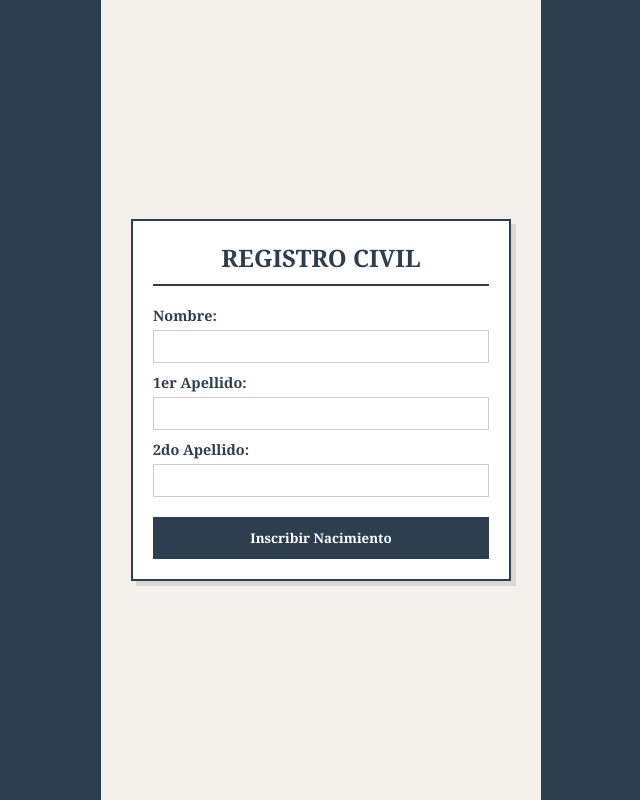
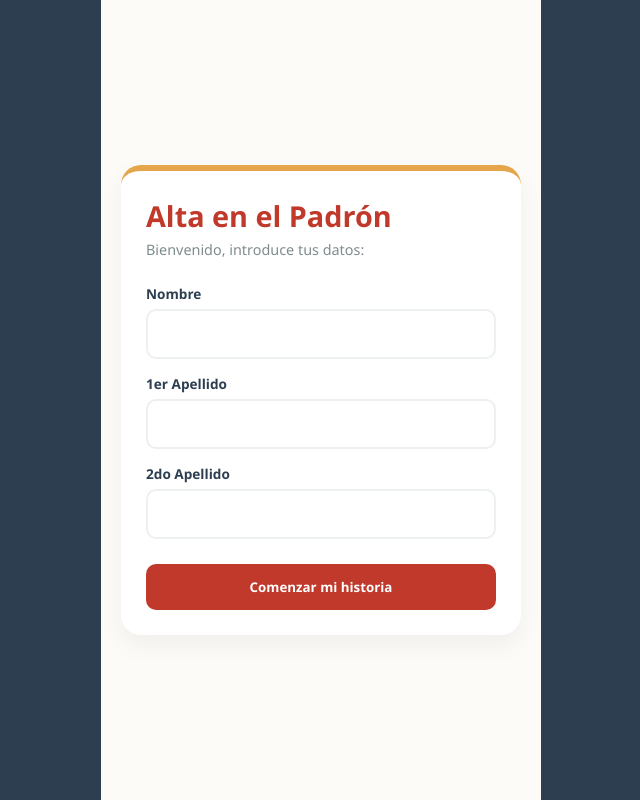
Before and after one commit to Frankgca/sevilla-life-sim, a plain HTML site: page index.html in a window 1280 px wide. Shown: the whole page, without its empty margins (319-959 px from the left). Drawn offline with Linux system fonts and the light colour scheme.

Commit message:
Update index.html

```diff
--- a/index.html
+++ b/index.html
@@ -5,209 +5,90 @@
     <meta name="viewport" content="width=device-width, initial-scale=1.0, maximum-scale=1.0, user-scalable=no">
     <title>Sevillalife: Registro Civil</title>
     <style>
-        * { box-sizing: border-box; margin: 0; padding: 0; font-family: 'Georgia', serif; }
+        * { box-sizing: border-box; margin: 0; padding: 0; font-family: 'Segoe UI', sans-serif; }
         body { background-color: #2c3e50; display: flex; justify-content: center; align-items: center; min-height: 100vh; }
-
-        #game-container {
-            width: 100%; max-width: 440px; background-color: #FDFBF7;
-            display: flex; flex-direction: column; height: 100vh; position: relative; overflow: hidden;
-        }
-
-        /* Formulario tipo Registro Civil */
-        #start-screen {
-            position: absolute; top: 0; left: 0; width: 100%; height: 100%;
-            background: #f4f1ea; color: #2c3e50; z-index: 100; padding: 30px;
-            display: flex; flex-direction: column; justify-content: center;
-        }
-        .form-box { border: 2px solid #2c3e50; padding: 20px; background: white; box-shadow: 5px 5px 0px rgba(0,0,0,0.1); }
-        h1 { text-align: center; font-size: 1.5em; border-bottom: 2px solid #2c3e50; margin-bottom: 20px; padding-bottom: 10px; text-transform: uppercase; }
-        label { display: block; margin-top: 10px; font-weight: bold; font-size: 0.9em; }
-        input { width: 100%; padding: 8px; margin-top: 5px; border: 1px solid #ccc; font-family: sans-serif; }
-        button { width: 100%; margin-top: 20px; padding: 12px; background: #2c3e50; color: white; border: none; cursor: pointer; font-weight: bold; }
-
-        header { background: #C0392B; color: white; padding: 15px 20px; text-align: center; flex-shrink: 0; }
-        #game-brand { font-size: 0.8em; text-transform: uppercase; letter-spacing: 2px; font-weight: 800; }
-        #player-dni { font-size: 0.8em; color: #ecf0f1; margin-top: 5px; font-family: monospace; }
-        .stats { display: flex; justify-content: space-around; margin-top: 12px; background: rgba(0,0,0,0.2); padding: 8px; border-radius: 8px; font-weight: bold; }
-        .stats-extra { display: flex; justify-content: space-around; margin-top: 8px; font-size: 0.85em; color: #fff; }
-        #event-log { flex-grow: 1; padding: 15px; overflow-y: auto; }
-        .log-entry { background-color: white; padding: 12px; margin-bottom: 10px; border-radius: 4px; border-left: 5px solid #2980B9; box-shadow: 0 1px 3px rgba(0,0,0,0.1); }
-        #actions-panel { display: flex; gap: 10px; padding: 12px; background: white; border-top: 2px solid #E5A54A; flex-shrink: 0; }
-        .action-btn { flex: 1; padding: 12px; background-color: #2980B9; color: white; border: none; border-radius: 4px; font-weight: bold; cursor: pointer; }
-        footer { padding: 15px; background: white; border-top: 1px solid #dfe6e9; flex-shrink: 0; display: flex; flex-direction: column; gap: 10px; }
-        #age-btn { width: 100%; padding: 14px; background-color: #27ae60; color: white; border: none; border-radius: 4px; font-size: 1.1em; font-weight: bold; cursor: pointer; }
-        .reset-btn { width: 100%; padding: 8px; background: #e74c3c; color: white; border: none; border-radius: 4px; cursor: pointer; font-size: 0.8em; }
-        .copyright { font-size: 0.7em; text-align: center; color: #7f8c8d; }
+        #game-container { width: 100%; max-width: 440px; background-color: #FDFBF7; display: flex; flex-direction: column; height: 100vh; position: relative; overflow: hidden; }
+        #start-screen { position: absolute; top: 0; left: 0; width: 100%; height: 100%; background: #FDFBF7; z-index: 100; padding: 40px 20px; display: flex; flex-direction: column; justify-content: center; }
+        .form-card { background: white; padding: 25px; border-radius: 20px; box-shadow: 0 10px 25px rgba(0,0,0,0.05); border-top: 6px solid #E5A54A; }
+        h1 { color: #C0392B; font-size: 1.8em; margin-bottom: 5px; }
+        .subtitle { color: #7f8c8d; font-size: 0.9em; margin-bottom: 25px; }
+        label { display: block; margin-top: 15px; font-weight: 600; font-size: 0.85em; color: #2c3e50; }
+        input { width: 100%; padding: 12px; margin-top: 6px; border: 2px solid #ecf0f1; border-radius: 10px; font-size: 1em; }
+        button { width: 100%; margin-top: 25px; padding: 14px; background: #C0392B; color: white; border: none; border-radius: 10px; cursor: pointer; font-weight: bold; }
+        header { background: #C0392B; color: white; padding: 20px; text-align: center; }
+        #player-dni { font-size: 0.85em; background: rgba(0,0,0,0.2); display: inline-block; padding: 2px 10px; border-radius: 15px; margin-top: 5px; }
+        .stats { display: flex; justify-content: space-around; margin-top: 15px; background: rgba(255,255,255,0.1); padding: 10px; border-radius: 10px; }
+        #event-log { flex-grow: 1; padding: 20px; overflow-y: auto; }
+        .log-entry { background: white; padding: 15px; margin-bottom: 12px; border-radius: 12px; box-shadow: 0 2px 8px rgba(0,0,0,0.05); }
+        #actions-panel { display: flex; gap: 10px; padding: 15px; background: white; border-top: 1px solid #eee; }
+        .action-btn { flex: 1; padding: 12px; background: #2980B9; color: white; border: none; border-radius: 8px; font-weight: bold; cursor: pointer; }
+        footer { padding: 15px; background: #f9f9f9; text-align: center; }
     </style>
 </head>
 <body>
     <div id="game-container">
         <div id="start-screen">
-            <div class="form-box">
-                <h1>Registro Civil</h1>
-                <label>Nombre:</label>
-                <input type="text" id="name-input" maxlength="15">
-                <label>1er Apellido:</label>
-                <input type="text" id="surname1-input" maxlength="15">
-                <label>2do Apellido:</label>
-                <input type="text" id="surname2-input" maxlength="15">
-                <button onclick="startGame()">Inscribir Nacimiento</button>
+            <div class="form-card">
+                <h1>Alta en el Padrón</h1>
+                <p class="subtitle">Bienvenido, introduce tus datos:</p>
+                <label>Nombre</label><input type="text" id="name-input">
+                <label>1er Apellido</label><input type="text" id="surname1-input">
+                <label>2do Apellido</label><input type="text" id="surname2-input">
+                <button onclick="startGame()">Comenzar mi historia</button>
             </div>
         </div>
-
         <header>
-            <div id="game-brand">Sevillalife: Registro Oficial</div>
-            <h1 id="player-name">Cargando...</h1>
+            <h1 id="player-name">---</h1>
             <div id="player-dni">DNI: ---</div>
             <div class="stats">
                 <div>❤️ <span id="health-val">100</span>%</div>
                 <div>😊 <span id="happiness-val">100</span>%</div>
-                <div>💶 <span id="money-val">0</span>€</div>
-            </div>
-            <div class="stats-extra">
-                <div>📚 <span id="education-val">Ninguna</span></div>
-                <div>💼 <span id="job-val">Desempleado</span></div>
             </div>
         </header>
-
         <main id="event-log"></main>
-
         <div id="actions-panel">
             <button class="action-btn" onclick="study()">Estudiar</button>
-            <button class="action-btn" onclick="applyJob()">Buscar Empleo</button>
         </div>
-
-        <footer>
-            <button id="age-btn" onclick="ageUp()">+ 1 Año</button>
-            <button class="reset-btn" onclick="resetGame()">Reiniciar partida</button>
-            <div class="copyright">&copy; 2026 Registro Civil de Sevilla.</div>
-        </footer>
+        <footer><button onclick="resetGame()">Reiniciar</button></footer>
     </div>
-
     <script>
-        let player = { name: "", dni: "", age: 0, health: 100, happiness: 100, money: 0, education: "Ninguna", job: "Desempleado", salary: 0, logs: [], isAlive: true };
+        let player = { name: "", dni: "", age: 0, logs: [] };
 
         function generateDNI() {
             let num = Math.floor(Math.random() * 100000000);
             let letters = "TRWAGMYFPDXBNJZSQVHLCKE";
-            let letter = letters.charAt(num % 23);
-            return `${num.toString().padStart(8, '0')}${letter}`;
+            return `${num.toString().padStart(8, '0')}${letters.charAt(num % 23)}`;
         }
-
-        window.onload = function() {
-            let savedGame = localStorage.getItem('sevillalife_save');
-            if (savedGame) {
-                player = JSON.parse(savedGame);
-                document.getElementById('start-screen').style.display = 'none';
-                updateUI();
-                renderLogs();
-            }
-        };
 
         function startGame() {
             let n = document.getElementById('name-input').value.trim();
             let s1 = document.getElementById('surname1-input').value.trim();
             let s2 = document.getElementById('surname2-input').value.trim();
-
-            if (n === "" || s1 === "" || s2 === "") { alert("¡Rellene todos los campos!"); return; }
-
+            if (!n || !s1 || !s2) return alert("Rellena todo, mi arma.");
             player.name = `${n} ${s1} ${s2}`;
             player.dni = generateDNI();
             document.getElementById('start-screen').style.display = 'none';
-            addLog("Inscripción completada. Has nacido en el Hospital Virgen del Rocío. Tu DNI es: " + player.dni);
-            saveGame();
-            updateUI();
-        }
-
-        function saveGame() { localStorage.setItem('sevillalife_save', JSON.stringify(player)); }
-
-        function updateUI() {
-            document.getElementById('player-name').innerText = `${player.name} (${player.age} años)`;
+            document.getElementById('player-name').innerText = player.name;
             document.getElementById('player-dni').innerText = `DNI: ${player.dni}`;
-            document.getElementById('health-val').innerText = player.health;
-            document.getElementById('happiness-val').innerText = player.happiness;
-            document.getElementById('money-val').innerText = player.money;
-            document.getElementById('education-val').innerText = player.education;
-            document.getElementById('job-val').innerText = player.job;
-        }
-
-        function addLog(msg) {
-            player.logs.unshift({ age: player.age, text: msg });
-            renderLogs();
-            saveGame();
-        }
-
-        function renderLogs() {
-            const eventLog = document.getElementById('event-log');
-            eventLog.innerHTML = "";
-            player.logs.forEach(entry => {
-                const div = document.createElement('div');
-                div.className = 'log-entry';
-                div.innerText = `[${entry.age} años] ${entry.text}`;
-                eventLog.appendChild(div);
-            });
-        }
-
-        function ageUp() {
-            player.age++;
-            if (player.salary > 0) player.money += player.salary;
-            addLog(`Has cumplido ${player.age} años.`);
-            updateUI();
-            saveGame();
+            addLog("Has nacido en Sevilla.");
         }
 
         function study() {
             if (player.age < 6) {
-                addLog(`Eres un niño pequeño, ¡sal a jugar por el barrio! Podrás estudiar Primaria a los 6 años (te faltan ${6 - player.age} años).`);
-                return;
+                addLog(`Eres un niño pequeño, ¡sal a jugar por el barrio! Te faltan ${6 - player.age} años para estudiar.`);
+            } else {
+                addLog("Estás estudiando.");
             }
-            if (player.education === "Ninguna" && player.age >= 6) {
-                player.education = "Primaria"; player.happiness += 5;
-                addLog("Has empezado el colegio. ¡A aprender las tablas de multiplicar!");
-            } else if (player.education === "Primaria" && player.age >= 12) {
-                player.education = "Secundaria (ESO)"; player.happiness += 5;
-                addLog("Te has matriculado en el instituto para cursar la ESO.");
-            } else if (player.education === "Secundaria (ESO)" && player.age >= 18) {
-                if (player.money >= 900) {
-                    player.money -= 900; player.education = "Universidad (US)"; player.happiness += 10;
-                    addLog("¡A la Universidad de Sevilla! Has pagado 900€ de matrícula.");
-                } else {
-                    addLog("Necesitas 900€ para pagar la matrícula de la Universidad de Sevilla.");
-                }
-            } else {
-                addLog("Ya has completado tu formación académica o aún no tienes la edad.");
-            }
-            updateUI(); saveGame();
         }
 
-        function applyJob() {
-            if (player.age < 16) {
-                addLog(`¡Ilegalidad laboral! No puedes trabajar hasta los 16 años. Te faltan ${16 - player.age} años.`);
-                return;
-            }
-            if (player.job !== "Desempleado") {
-                addLog(`Ya estás trabajando de ${player.job}.`);
-                return;
-            }
-            if (player.education.includes("Universidad")) {
-                player.job = "Técnico Junior"; player.salary = 21000;
-                addLog("Has encontrado un puesto cualificado.");
-            } else if (player.education.includes("Secundaria")) {
-                player.job = "Camarero"; player.salary = 14000;
-                addLog("Has conseguido un empleo en el sector servicios.");
-            } else {
-                player.job = "Operario"; player.salary = 12000;
-                addLog("Has encontrado un empleo sin cualificación.");
-            }
-            updateUI(); saveGame();
+        function addLog(text) {
+            let div = document.createElement('div');
+            div.className = 'log-entry';
+            div.innerText = `[${player.age} años] ${text}`;
+            document.getElementById('event-log').prepend(div);
         }
 
-        function resetGame() {
-            if (confirm("¿Borrar partida y empezar desde cero?")) {
-                localStorage.removeItem('sevillalife_save');
-                location.reload();
-            }
-        }
+        function resetGame() { location.reload(); }
     </script>
 </body>
 </html>
```
